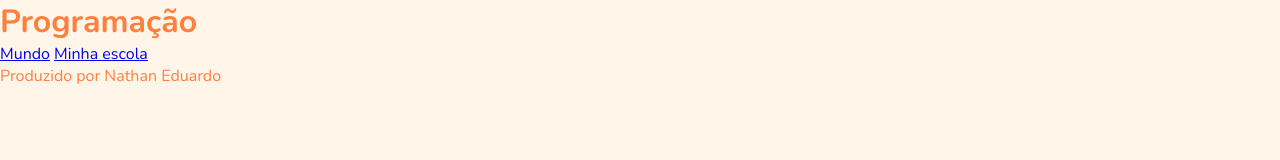
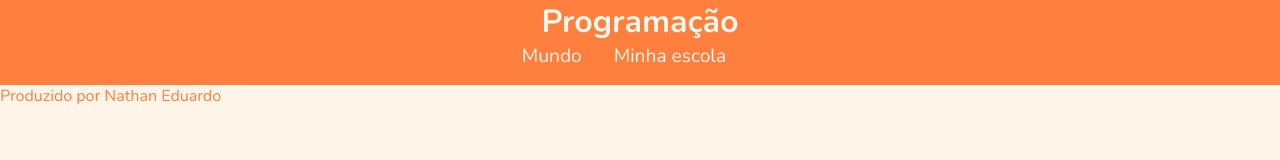
Before and after one commit to nathannn007/3F---2-projeto, a plain HTML site: page index.html in a window 1280 px wide. Drawn offline with nearby package versions, Linux system fonts and the light colour scheme.

Commit message:
Add files via upload

```diff
--- a/style.css
+++ b/style.css
@@ -15,3 +15,37 @@ body{
     height: 100vh;
     font-family: var(--fonte);
 }
+header{
+    background-color: var(--cor-primaria);
+    text-align: center;
+}
+h1{
+    color: var(--cor-de-fundo);
+    /*cor da fonte*/
+    font-size: 2rem;
+    /*tamanho da fonte*/
+    font-weight: 700;
+    /*peso da fonte*/
+
+}
+nav{
+    display: flex;
+    justify-content: center;
+    font-weight: 400;
+}
+nav a{
+    /*text-decoration serve para adicionar ou remover uma
+    decoração no texto*/
+    text-decoration: none;
+    color: var(--cor-de-fundo);
+    /*espaçamento externo*/
+    margin: 0 2rem 1rem 0;
+    font-size: 1.2rem;
+}
+nav a:hover{
+    text-decoration: underline;
+    /*reduz o tamanho*/
+    transform: scale(0.9);
+    /*cria uma transição com 0.5s para o transform*/
+    transition: transform 0.5s;
+}
```
